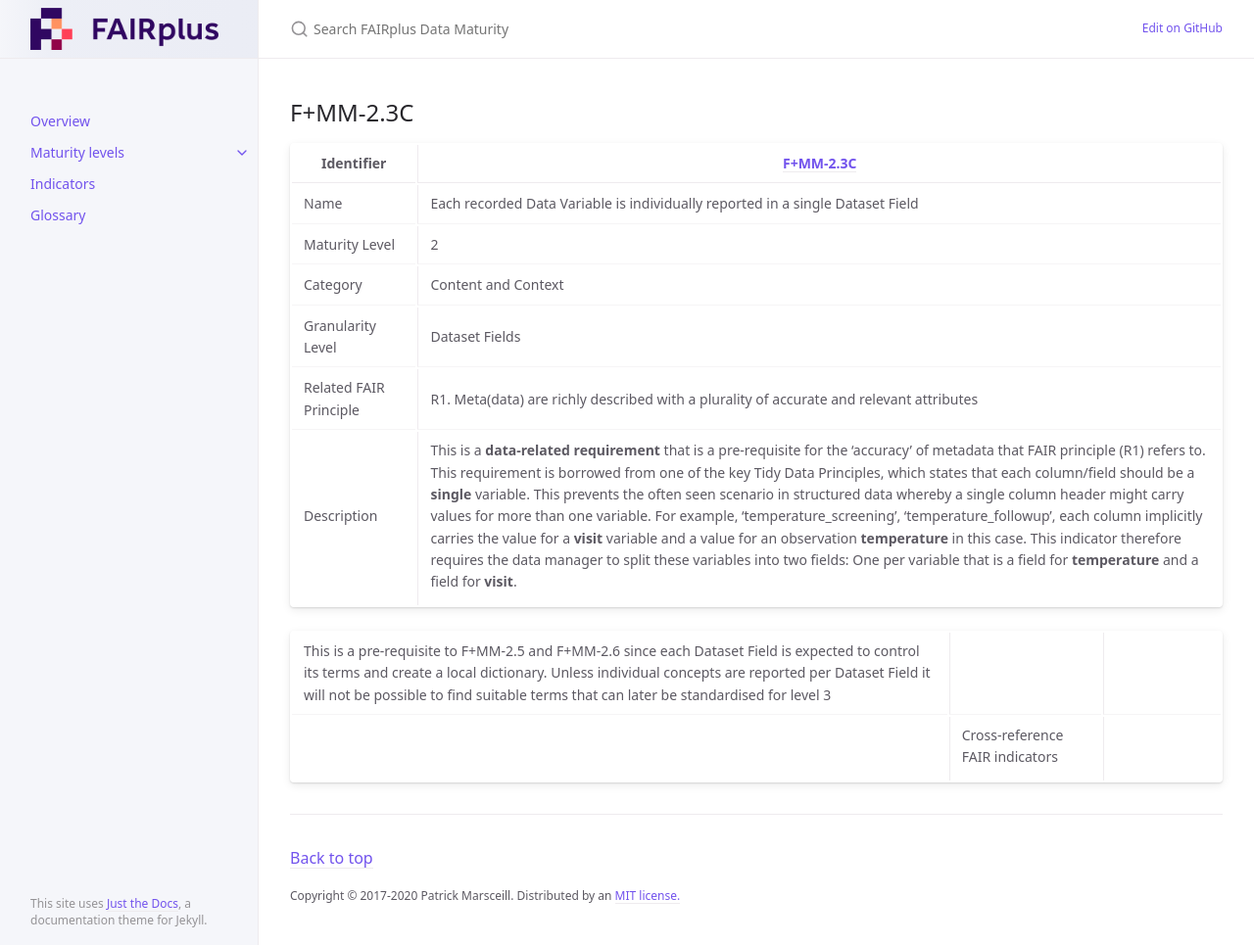
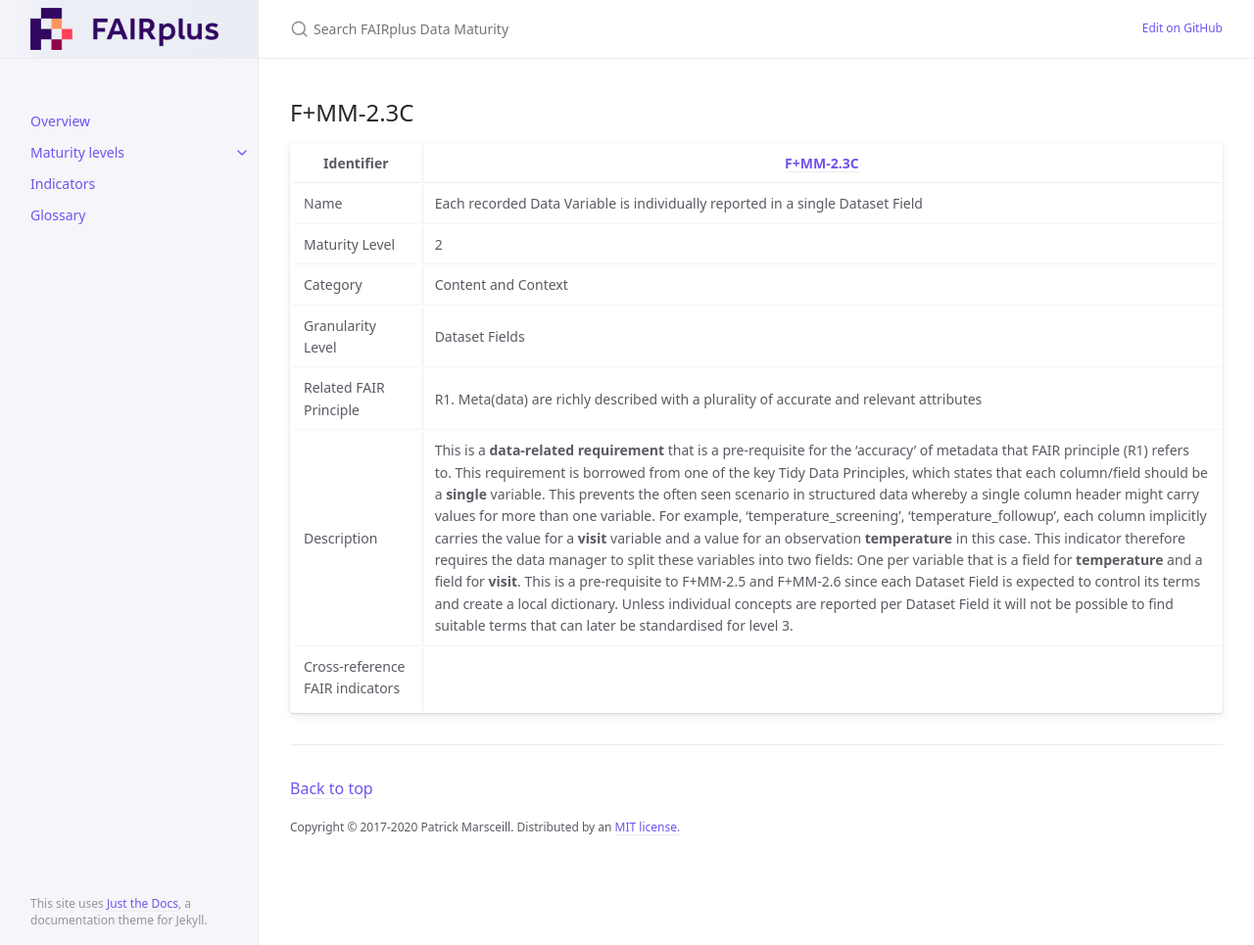
Before and after one commit to FAIRplus/Data-Maturity, a Jekyll site: the page built from docs/_indicators/D. F+MM-2.3C.md, in a window 1280 px wide and 965 px high. Shown: the whole window at 98% size. Built offline with Jekyll 4.4.1, drawn with Linux system fonts in a browser that asks for light colours.

Commit message:
Update D. F+MM-2.3C.md

```diff
--- a/docs/_indicators/D. F+MM-2.3C.md
+++ b/docs/_indicators/D. F+MM-2.3C.md
@@ -13,7 +13,5 @@ nav_exclude: True
 | Category | Content and Context |
 | Granularity Level | Dataset Fields |
 | Related FAIR Principle | R1. Meta(data) are richly described with a plurality of accurate and relevant attributes |
-| Description | This is a **data-related requirement** that is a pre-requisite for the 'accuracy' of metadata that FAIR principle (R1) refers to. This requirement is borrowed from one of the key Tidy Data Principles, which states that each column/field should be a **single** variable. This prevents the often seen scenario in structured data whereby a single column header might carry values for more than one variable. For example, 'temperature_screening', 'temperature_followup', each column implicitly carries the value for a **visit** variable and a value for an observation **temperature** in this case. This indicator therefore requires the data manager to split these variables into two fields: One per variable that is a field for **temperature** and a field for **visit**.
-
- This is a pre-requisite to F+MM-2.5 and F+MM-2.6 since each Dataset Field is expected to control its terms and create a local dictionary. Unless individual concepts are reported per Dataset Field it will not be possible to find suitable terms that can later be standardised for level 3 |
+| Description | This is a **data-related requirement** that is a pre-requisite for the 'accuracy' of metadata that FAIR principle (R1) refers to. This requirement is borrowed from one of the key Tidy Data Principles, which states that each column/field should be a **single** variable. This prevents the often seen scenario in structured data whereby a single column header might carry values for more than one variable. For example, 'temperature_screening', 'temperature_followup', each column implicitly carries the value for a **visit** variable and a value for an observation **temperature** in this case. This indicator therefore requires the data manager to split these variables into two fields: One per variable that is a field for **temperature** and a field for **visit**. This is a pre-requisite to F+MM-2.5 and F+MM-2.6 since each Dataset Field is expected to control its terms and create a local dictionary. Unless individual concepts are reported per Dataset Field it will not be possible to find suitable terms that can later be standardised for level 3. |
 | Cross-reference FAIR indicators | |
```
